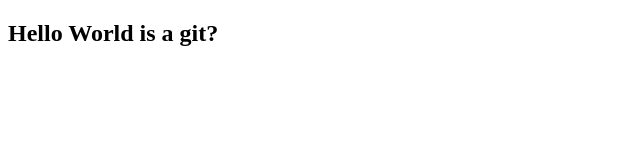
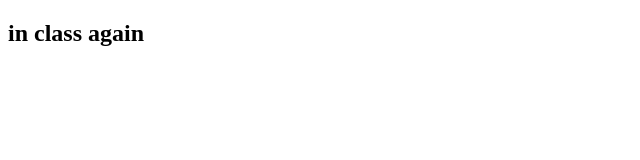
Before and after one commit to AxAnder0095/CSC2200_inclass_f2024, a website: page Classwork/helloworld.html in a window 1280 px wide. Shown: the whole page, without its empty margins (0-640 px from the left). Drawn offline with Linux system fonts and the light colour scheme.

Commit message:
Update helloworld.html

```diff
--- a/Classwork/helloworld.html
+++ b/Classwork/helloworld.html
@@ -5,6 +5,6 @@
     <title>Title</title>
 </head>
 <body>
-<h2>Hello World is a git?</h2>
+<h2>in class again</h2>
 </body>
 </html>
```
